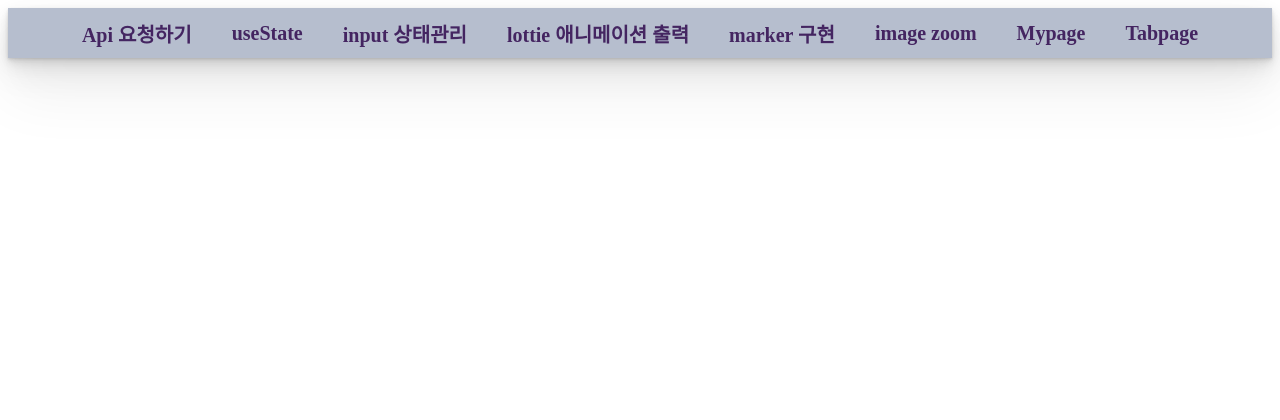
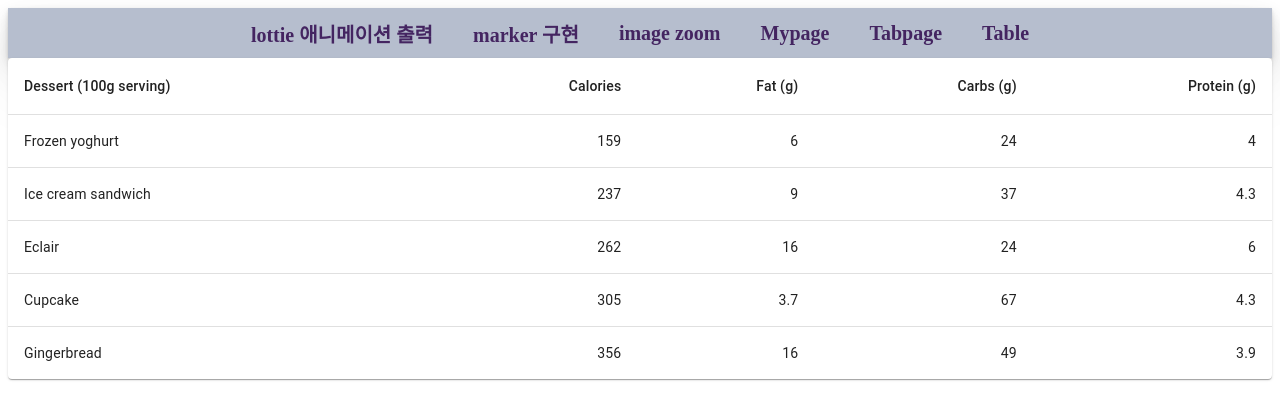
Before and after one commit to leejanghe/React_Practice, a React (Create React App) app in the folder client/: page /test8 in a window 1280 px wide. Shown: the top 420 px of the page. Built offline with nearby package versions, Linux system fonts and the light colour scheme.

Commit message:
basic table done

```diff
--- a/client/package.json
+++ b/client/package.json
@@ -3,6 +3,9 @@
   "version": "0.1.0",
   "private": true,
   "dependencies": {
+    "@emotion/react": "^11.9.0",
+    "@emotion/styled": "^11.8.1",
+    "@mui/material": "^5.6.2",
     "@testing-library/jest-dom": "^5.16.4",
     "@testing-library/react": "^12.1.4",
     "@testing-library/user-event": "^13.5.0",
--- a/client/src/App.js
+++ b/client/src/App.js
@@ -8,6 +8,7 @@
 import Mypage from './router/Mypage';
 import UseState from './router/UseState';
 import ZoomImage from './router/ZoomImage';
+import Table from './components/Table';
 
 function App() {
   return (
@@ -40,6 +41,9 @@
     <Routes>
       <Route path="test7" element={<TabPage/>}/>
     </Routes>
+    <Routes>
+      <Route path="test8" element={<Table/>}/>
+    </Routes>
     </Router>
   );
 }
--- a/client/src/components/Navbar.js
+++ b/client/src/components/Navbar.js
@@ -31,14 +31,15 @@
 function Navbar() {
     return (
         <HeaderTag>
-             <Link to="/">Api 요청하기</Link>
+             {/* <Link to="/">Api 요청하기</Link>
              <Link to="/test1">useState</Link>
-             <Link to="/test2">input 상태관리</Link>
+             <Link to="/test2">input 상태관리</Link> */}
              <Link to="/test3">lottie 애니메이션 출력</Link>
              <Link to="/test4">marker 구현</Link>
              <Link to="/test5">image zoom</Link>
              <Link to="/test6">Mypage</Link>
              <Link to="/test7">Tabpage</Link>
+             <Link to="/test8">Table</Link>
         </HeaderTag>
     )
 }
--- /dev/null
+++ b/client/src/components/Table.js
@@ -0,0 +1,54 @@
+import * as React from 'react';
+import Table from '@mui/material/Table';
+import TableBody from '@mui/material/TableBody';
+import TableCell from '@mui/material/TableCell';
+import TableContainer from '@mui/material/TableContainer';
+import TableHead from '@mui/material/TableHead';
+import TableRow from '@mui/material/TableRow';
+import Paper from '@mui/material/Paper';
+
+function createData(name, calories, fat, carbs, protein) {
+  return { name, calories, fat, carbs, protein };
+}
+
+const rows = [
+  createData('Frozen yoghurt', 159, 6.0, 24, 4.0),
+  createData('Ice cream sandwich', 237, 9.0, 37, 4.3),
+  createData('Eclair', 262, 16.0, 24, 6.0),
+  createData('Cupcake', 305, 3.7, 67, 4.3),
+  createData('Gingerbread', 356, 16.0, 49, 3.9),
+];
+
+export default function BasicTable() {
+  return (
+    <TableContainer component={Paper}>
+      <Table sx={{ minWidth: 650 }} aria-label="simple table">
+        <TableHead>
+          <TableRow>
+            <TableCell>Dessert (100g serving)</TableCell>
+            <TableCell align="right">Calories</TableCell>
+            <TableCell align="right">Fat&nbsp;(g)</TableCell>
+            <TableCell align="right">Carbs&nbsp;(g)</TableCell>
+            <TableCell align="right">Protein&nbsp;(g)</TableCell>
+          </TableRow>
+        </TableHead>
+        <TableBody>
+          {rows.map((row) => (
+            <TableRow
+              key={row.name}
+              sx={{ '&:last-child td, &:last-child th': { border: 0 } }}
+            >
+              <TableCell component="th" scope="row">
+                {row.name}
+              </TableCell>
+              <TableCell align="right">{row.calories}</TableCell>
+              <TableCell align="right">{row.fat}</TableCell>
+              <TableCell align="right">{row.carbs}</TableCell>
+              <TableCell align="right">{row.protein}</TableCell>
+            </TableRow>
+          ))}
+        </TableBody>
+      </Table>
+    </TableContainer>
+  );
+}
--- a/client/src/components/tab/TabPage.js
+++ b/client/src/components/tab/TabPage.js
@@ -35,7 +35,7 @@
 
     return (
         <TabWrapper>
-            <Tabcomponet obj={obj} clickevent={clickevent} setTab={setTab} tab={tab}/>
+            <Tabcomponet obj={obj} clickevent={clickevent} tab={tab}/>
         </TabWrapper>
     )
 }
```
Also changed, not shown: 1 other file (tests, documents, lock files or other folders).
